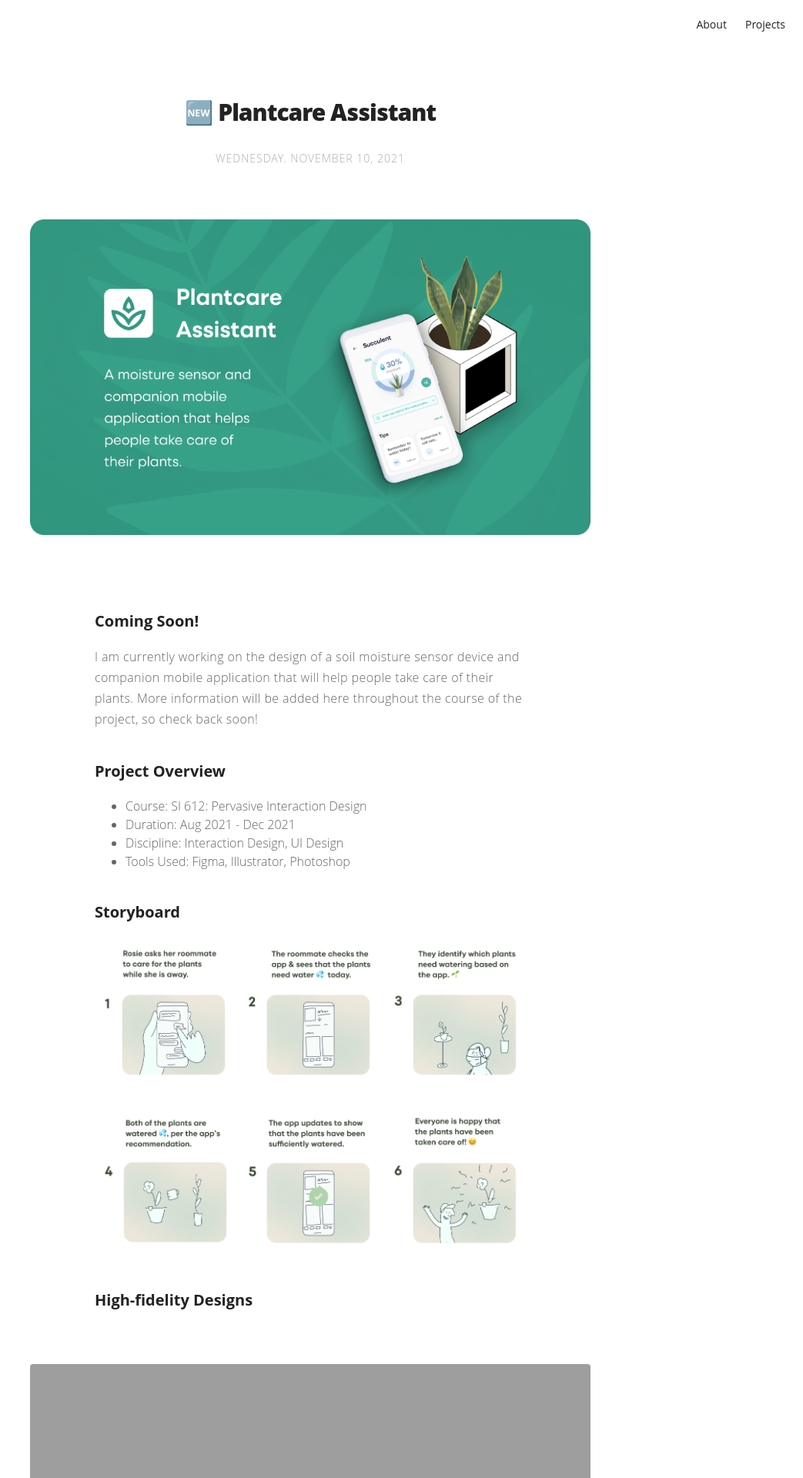
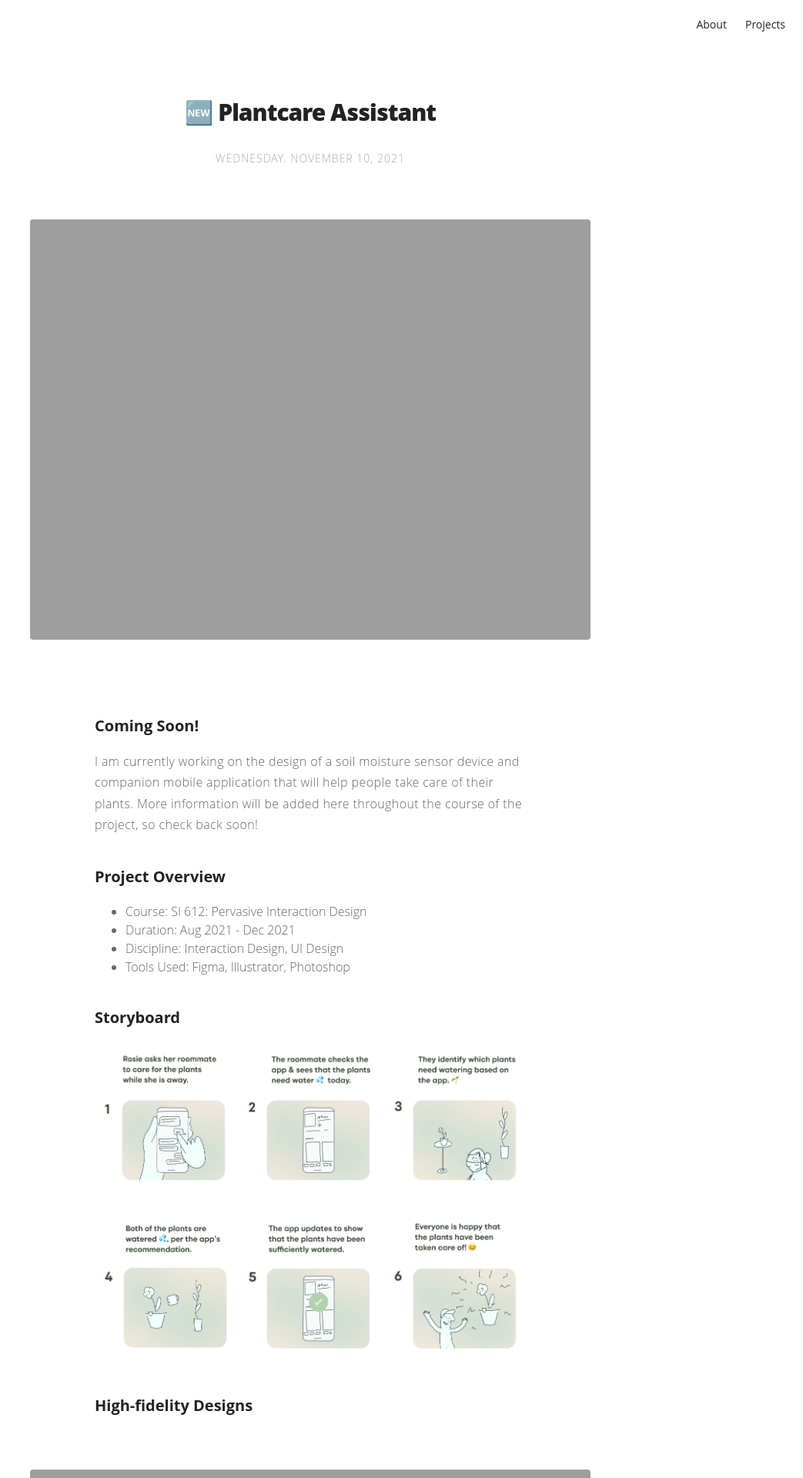
Before and after one commit to Nicholasdgiles/nicholasgiles.github.io, a Jekyll site: the page built from _posts/2021-11-10-plantcare.markdown, in a window 1280 px wide. Shown: the top 1920 px of the page at 77% size, without its empty margins (237-1280 px from the left). Built offline with Jekyll 4.4.1, drawn with Linux system fonts in a browser that asks for light colours.

Commit message:
update_plantcare

```diff
--- a/_posts/2021-11-10-plantcare.markdown
+++ b/_posts/2021-11-10-plantcare.markdown
@@ -12,7 +12,7 @@
 description: "Plantcare Assistant"
 ---
 
-<img src="http://nicholasgiles.com/assets/images/plantcare/product_marketing.png" class="bigger-image" alt="Product Marketing" />
+<img src="http://nicholasgiles.com/assets/images/plantcare/product_marketing1.png" class="bigger-image" alt="Product Marketing" />
 
 ### Coming Soon!
 
@@ -25,18 +25,18 @@
 * Tools Used: Figma, Illustrator, Photoshop
 
 ### Storyboard
-<img src="http://nicholasgiles.com/assets/images/plantcare/plantcare-storyboard.png" alt="Plantcare Assistant Storyboard" />
+<img src="http://nicholasgiles.com/assets/images/plantcare/plantcare_storyboard.png" alt="Plantcare Assistant Storyboard" />
 
 ### High-fidelity Designs
 
-<img src="http://nicholasgiles.com/assets/images/plantcare/plantcare-hero.jpg" class="bigger-image" alt="Plantcare Assistant Hero Image" />
+<img src="http://nicholasgiles.com/assets/images/plantcare/product_mock.jpg" class="bigger-image" alt="Plantcare Assistant Hero Image" />
 
-<img src="http://nicholasgiles.com/assets/images/plantcare/product-marketing2.jpg" class="bigger-image" alt="Plantcare Assistant Product Marketing" />
+<img src="http://nicholasgiles.com/assets/images/plantcare/product_marketing2.jpg" class="bigger-image" alt="Plantcare Assistant Product Marketing" />
 
 
-<img src="http://nicholasgiles.com/assets/images/plantcare/product_screens_1.png" class="bigger-image" alt="Product Screens 1" />
-<img src="http://nicholasgiles.com/assets/images/plantcare/product_screens_2.png" class="bigger-image" alt="Product Screens 2" />
-<img src="http://nicholasgiles.com/assets/images/plantcare/product_screens_3.png" class="bigger-image" alt="Product Screens 3" />
+<img src="http://nicholasgiles.com/assets/images/plantcare/product_screens_1.jpg" class="bigger-image" alt="Product Screens 1" />
+<img src="http://nicholasgiles.com/assets/images/plantcare/product_screens_2.jpg" class="bigger-image" alt="Product Screens 2" />
+<img src="http://nicholasgiles.com/assets/images/plantcare/product_screens_3.jpg" class="bigger-image" alt="Product Screens 3" />
 ---
 
 Check out some of my other <span class="evidence"><a href="https://nicholasgiles.com/projects/" style="text-decoration: none">case studies</a></span>.
```
Also changed, not shown: assets/images/plantcare/plantcare_storyboard.png (renamed from assets/images/plantcare/plantcare-storyboard.png), assets/images/plantcare/product-marketing2.jpg (deleted), assets/images/plantcare/product_marketing.png (deleted), assets/images/plantcare/product_marketing1.jpg (added), assets/images/plantcare/product_marketing2.jpg (added), 2 other files.
